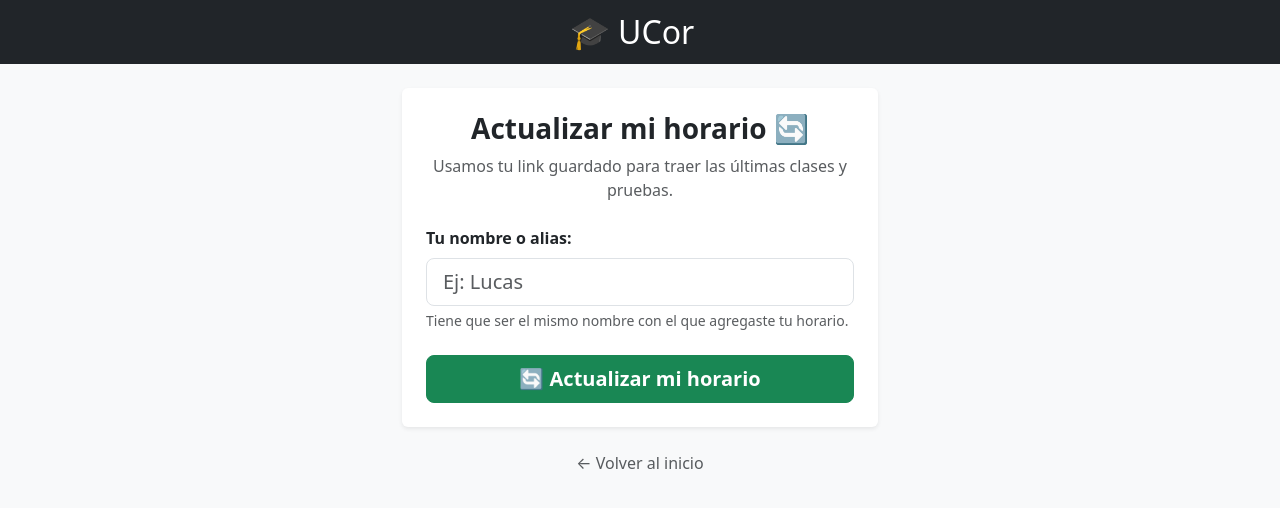
After one commit to lucasbertolone/ucor, a Django app: page /actualizar/ in a window 1280 px wide. The commit adds this page. Shown: the top 508 px of the page. Run offline with Django 5.2, Linux system fonts and the light colour scheme.

Commit message:
Adaptacion para mas Facultades y Renovar url

```diff
--- a/horarios/templates/agregar.html
+++ b/horarios/templates/agregar.html
@@ -15,7 +15,7 @@
     <div class="container" style="max-width: 500px;">
         <div class="card shadow-sm border-0">
             <div class="card-body p-4">
-                <h3 class="card-title text-center mb-4 fw-bold">Sincronizá tu horario 📅</h3>
+                <h3 class="card-title text-center mb-4 fw-bold">Sincroniza tu horario 📅</h3>
 
                 {% if error %}
                     <div class="alert alert-danger"><b>{{ error }}</b></div>
--- a/horarios/templates/crear_grupo.html
+++ b/horarios/templates/crear_grupo.html
@@ -20,7 +20,7 @@
                 <div class="card-body p-4 text-center">
                     <div style="font-size: 3rem;">🎉</div>
                     <h3 class="fw-bold mt-2">¡Grupo creado!</h3>
-                    <p class="text-muted">Compartí este código con tus amigos:</p>
+                    <p class="text-muted">Comparti este código con tus amigos:</p>
 
                     <div class="bg-dark text-white rounded-3 py-4 px-3 my-4">
                         <div class="fs-1 fw-bold" style="letter-spacing: 6px;" id="codigo-texto">
--- a/horarios/templates/estado.html
+++ b/horarios/templates/estado.html
@@ -101,6 +101,9 @@
                 <a href="/agregar/?codigo={{ codigo }}" class="btn btn-outline-dark btn-lg shadow-sm">
                     ➕ Agregar mi horario a este grupo
                 </a>
+                <a href="/actualizar/?codigo={{ codigo }}" class="btn btn-outline-success btn-lg shadow-sm">
+                    🔄 Actualizar mi horario
+                </a>
                 <a href="/comparador/?codigo={{ codigo }}" class="btn btn-outline-primary btn-lg shadow-sm">
                     📅 Ver comparador de horarios
                 </a>
--- /dev/null
+++ b/horarios/templates/resincronizar.html
@@ -0,0 +1,45 @@
+<!DOCTYPE html>
+<html lang="es">
+<head>
+    <meta charset="UTF-8">
+    <meta name="viewport" content="width=device-width, initial-scale=1.0">
+    <title>UCor - Actualizar horario</title>
+    <link href="https://cdn.jsdelivr.net/npm/bootstrap@5.3.0/dist/css/bootstrap.min.css" rel="stylesheet">
+</head>
+<body class="bg-light">
+    <nav class="navbar navbar-dark bg-dark mb-4">
+        <div class="container-fluid justify-content-center">
+            <span class="navbar-brand mb-0 h1 fs-2">🎓 UCor</span>
+        </div>
+    </nav>
+    <div class="container" style="max-width: 500px;">
+        <div class="card shadow-sm border-0">
+            <div class="card-body p-4">
+                <h3 class="card-title text-center mb-2 fw-bold">Actualizar mi horario 🔄</h3>
+                <p class="text-muted text-center mb-4">Usamos tu link guardado para traer las últimas clases y pruebas.</p>
+
+                {% if error %}
+                    <div class="alert alert-danger">{{ error }}</div>
+                {% endif %}
+
+                <form method="POST">
+                    {% csrf_token %}
+                    <input type="hidden" name="codigo" value="{{ codigo }}">
+                    <div class="mb-4">
+                        <label class="form-label fw-bold">Tu nombre o alias:</label>
+                        <input type="text" name="nombre" class="form-control form-control-lg"
+                               required placeholder="Ej: Lucas">
+                        <div class="form-text">Tiene que ser el mismo nombre con el que agregaste tu horario.</div>
+                    </div>
+                    <button type="submit" class="btn btn-success btn-lg w-100 fw-bold">
+                        🔄 Actualizar mi horario
+                    </button>
+                </form>
+            </div>
+        </div>
+        <div class="text-center mt-4 mb-5">
+            <a href="/?codigo={{ codigo }}" class="text-decoration-none text-muted">← Volver al inicio</a>
+        </div>
+    </div>
+</body>
+</html>
--- a/horarios/views.py
+++ b/horarios/views.py
@@ -3,7 +3,7 @@ from django.contrib.auth.models import User
 from .models import BloqueHorario, Grupo
 from datetime import datetime
 import pytz
-from .utils import sincronizar_desde_url
+from .utils import sincronizar_desde_url, resincronizar_usuario
 import json
 
 def estado_amigos(request):
@@ -164,6 +164,12 @@ def comparador_horarios(request):
 
     for bloque in bloques:
         nombre_amigo = bloque.usuario.username
+        if nombre_amigo =="Lucas":
+            color_usuario[nombre_amigo] = "#80e452"
+        if nombre_amigo =="helena":
+            color_usuario[nombre_amigo] = "#D2042D"
+        if nombre_amigo =="Maria💞":
+            color_usuario[nombre_amigo] = "#e900c2"
         if nombre_amigo not in color_usuario:
             color_usuario[nombre_amigo] = paleta_colores[len(color_usuario) % len(paleta_colores)]
         if bloque.fecha:
@@ -195,3 +201,33 @@ def cambiar_grupo(request):
     response = redirect('/')
     response.delete_cookie('ucor_grupo')
     return response
+
+
+def resincronizar(request):
+    """Re-sincroniza el horario de un usuario usando su URL guardada"""
+    if request.method == 'POST':
+        nombre = request.POST.get('nombre', '').strip()
+        codigo = request.POST.get('codigo', '').strip().upper()
+        try:
+            usuario = User.objects.get(username=nombre)
+            exito = resincronizar_usuario(usuario)
+            if exito:
+                return redirect(f'/?codigo={codigo}')
+            else:
+                return render(request, 'resincronizar.html', {
+                    'error': f'No hay URL guardada para {nombre}. Agregá tu horario primero.',
+                    'codigo': codigo,
+                })
+        except User.DoesNotExist:
+            return render(request, 'resincronizar.html', {
+                'error': f'No existe el usuario {nombre}.',
+                'codigo': codigo,
+            })
+    codigo = request.GET.get('codigo', '') or request.COOKIES.get('ucor_grupo', '')
+    grupo = None
+    if codigo:
+        try:
+            grupo = Grupo.objects.get(codigo=codigo)
+        except Grupo.DoesNotExist:
+            pass
+    return render(request, 'resincronizar.html', {'codigo': codigo, 'grupo': grupo})
--- a/ucor/urls.py
+++ b/ucor/urls.py
@@ -1,6 +1,6 @@
 from django.contrib import admin
 from django.urls import path
-from horarios.views import estado_amigos, agregar_horario, comparador_horarios, crear_grupo, grupo_creado, cambiar_grupo
+from horarios.views import estado_amigos, agregar_horario, comparador_horarios, crear_grupo, grupo_creado, cambiar_grupo, resincronizar
 
 urlpatterns = [
     path('admin/', admin.site.urls),
@@ -10,4 +10,5 @@ urlpatterns = [
     path('crear-grupo/', crear_grupo),
     path('grupo-creado/', grupo_creado),
     path('cambiar-grupo/', cambiar_grupo),
+    path('actualizar/', resincronizar),
 ]
```
Also changed, not shown: horarios/models.py (+7 -1 lines), horarios/templates/comparador.html (+17 -12 lines), horarios/utils.py (+30 -14 lines), horarios/migrations/0004_perfilusuario.py (added).
